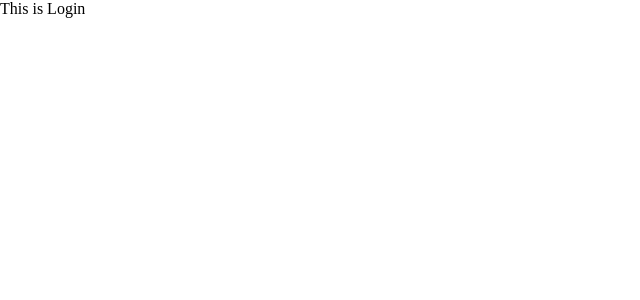
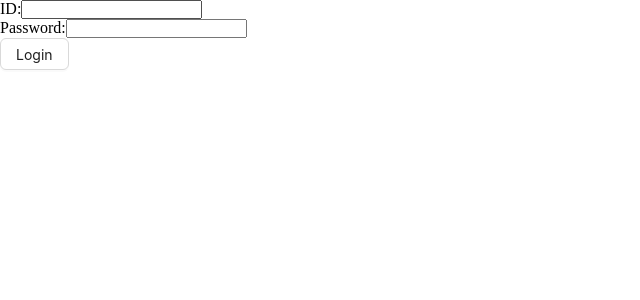
Before and after one commit to meskatabusayed/myUniversity_client, a React (Vite) app: page /login in a window 1280 px wide. Shown: the top 300 px of the page, without its empty margins (0-640 px from the left). Built offline with nearby package versions, Linux system fonts and the light colour scheme.

Commit message:
authentication added

```diff
--- a/src/pages/Login.tsx
+++ b/src/pages/Login.tsx
@@ -1,10 +1,27 @@
+import { Button } from "antd";
+import { useForm } from "react-hook-form";
 
 
 const Login = () => {
+  const {register , handleSubmit} = useForm();
+  const onSubmit = (data) => {
+    const userInfo = {
+      id : data.id ,
+      password : data.password
+    }
+  }
   return (
-    <div>
-      This is Login
-    </div>
+    <form onSubmit={handleSubmit(onSubmit)}>
+      <div>
+        <label htmlFor="id">ID:</label>
+        <input type="text" id="id" {...register("id")} />
+      </div>
+      <div>
+        <label htmlFor="password">Password:</label>
+        <input type="text" id="password" {...register("password")} />
+      </div>
+        <Button htmlType="submit">Login</Button>
+    </form>
   )
 }
 
```
